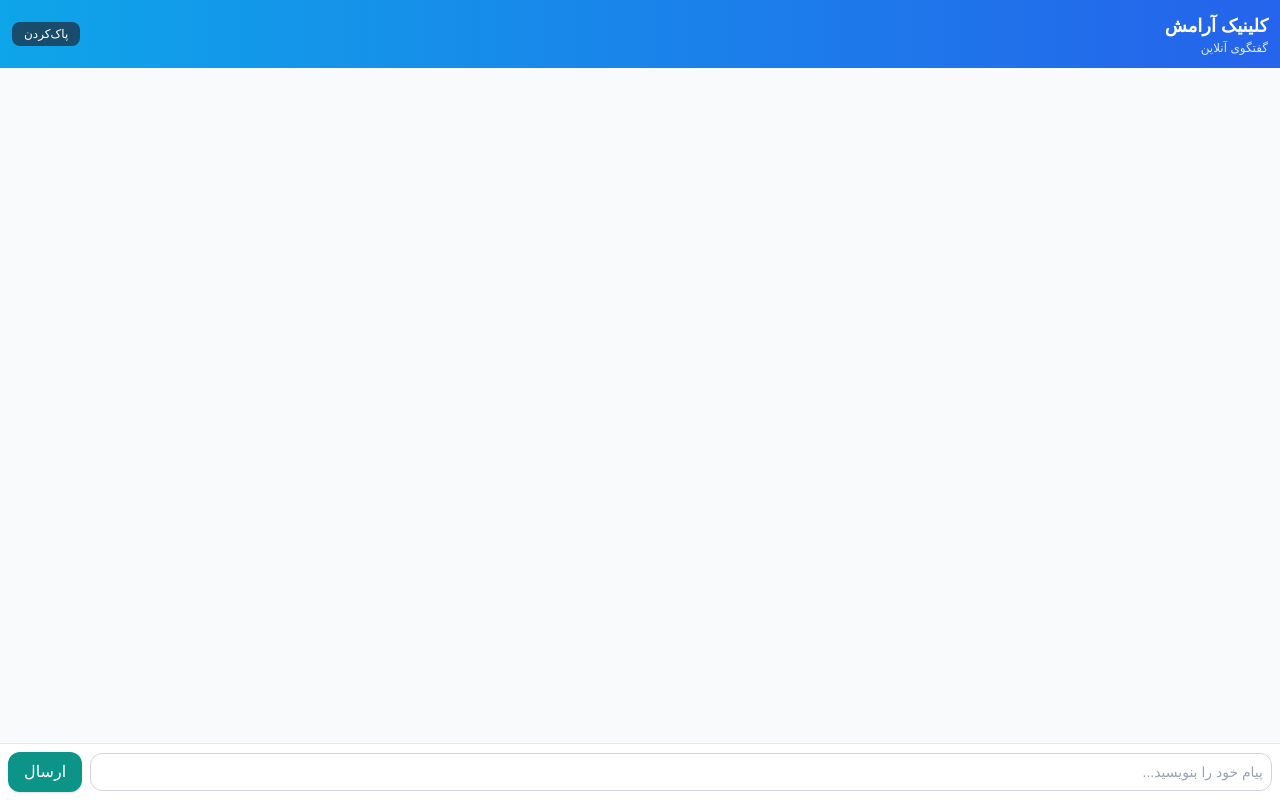
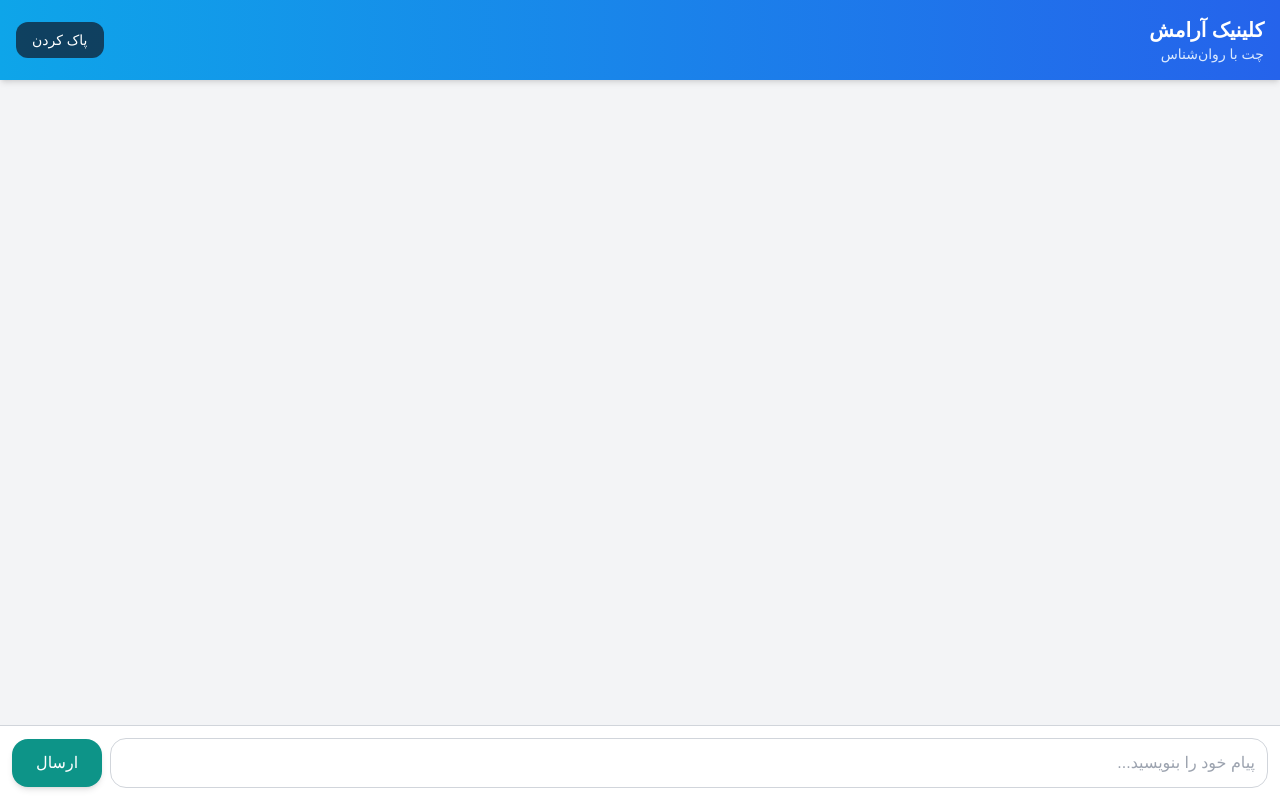
Before and after one commit to OmidHasani/ravmin, a website: page chatserv/chat.html in a window 1280 px wide. Drawn offline with nearby package versions, Linux system fonts and the light colour scheme.

Commit message:
Update chat.html

```diff
--- a/chatserv/chat.html
+++ b/chatserv/chat.html
@@ -6,29 +6,33 @@
   <script src="https://cdn.tailwindcss.com"></script>
   <style>
     body { font-family: 'Vazirmatn', sans-serif; }
-    .msg { animation: fadeIn .3s ease; }
+    .msg { animation: fadeIn .25s ease; }
     @keyframes fadeIn { 0% { opacity: 0; transform: translateY(6px);} 100% { opacity:1; transform:translateY(0);} }
   </style>
 </head>
-<body class="bg-white h-screen flex flex-col">
+<body class="bg-gray-100 h-screen flex flex-col">
 
-  <!-- هدر ثابت بالا -->
-  <header class="bg-gradient-to-r from-sky-500 to-blue-600 text-white p-3 flex justify-between items-center shadow-md">
+  <!-- هدر -->
+  <header class="bg-gradient-to-r from-sky-500 to-blue-600 text-white p-4 flex justify-between items-center shadow-md">
     <div>
-      <h1 class="text-lg font-bold">کلینیک آرامش</h1>
-      <p class="text-xs text-blue-100">گفتگوی آنلاین</p>
+      <h1 class="text-xl font-bold">کلینیک آرامش</h1>
+      <p class="text-sm text-blue-100">چت با روان‌شناس</p>
     </div>
-    <button id="clearHistoryBtn" class="bg-gray-800/70 hover:bg-gray-900/80 text-xs px-3 py-1 rounded-lg">پاک‌کردن</button>
+    <button id="clearHistoryBtn" class="bg-gray-900/70 hover:bg-gray-900 text-sm px-4 py-2 rounded-xl">پاک کردن</button>
   </header>
 
-  <!-- بخش چت -->
-  <main id="chat" class="flex-1 overflow-y-auto p-3 space-y-2 bg-gray-50"></main>
+  <!-- بخش پیام‌ها -->
+  <main id="chat" class="flex-1 overflow-y-auto p-4 space-y-4">
+    <!-- پیام‌ها اینجا اضافه می‌شن -->
+  </main>
 
-  <!-- ورودی ثابت پایین -->
-  <footer class="p-2 bg-white border-t border-gray-200 flex items-center gap-2">
+  <!-- ورودی -->
+  <footer class="p-3 bg-white border-t border-gray-300 flex items-center gap-2">
     <textarea id="inputMessage" rows="1" placeholder="پیام خود را بنویسید..."
-      class="flex-grow text-sm p-2 rounded-xl border border-gray-300 focus:outline-none focus:ring-2 focus:ring-teal-500 resize-none overflow-y-hidden"></textarea>
-    <button id="sendBtn" class="bg-teal-600 text-white px-4 py-2 rounded-xl shadow hover:bg-teal-700">ارسال</button>
+      class="flex-grow text-base p-3 rounded-2xl border border-gray-300 focus:outline-none focus:ring-2 focus:ring-teal-500 resize-none overflow-y-hidden"></textarea>
+    <button id="sendBtn" class="bg-teal-600 text-white px-6 py-3 rounded-2xl text-base font-medium shadow-md hover:bg-teal-700">
+      ارسال
+    </button>
   </footer>
 
   <script>
@@ -48,10 +52,10 @@
       const wrapper = document.createElement('div');
       wrapper.classList.add('flex', 'w-full');
       const div = document.createElement('div');
-      div.classList.add('msg','p-3','rounded-2xl','max-w-[80%]','whitespace-pre-wrap','break-words','leading-relaxed','text-sm');
+      div.classList.add('msg','p-4','rounded-3xl','max-w-[85%]','whitespace-pre-wrap','break-words','leading-relaxed','text-lg');
       if (sender === 'user') {
         wrapper.classList.add('justify-start');
-        div.classList.add('bg-teal-500','text-white');
+        div.classList.add('bg-teal-600','text-white');
       } else {
         wrapper.classList.add('justify-end');
         div.classList.add('bg-blue-100','text-gray-900');
@@ -66,10 +70,10 @@
       const wrapper = document.createElement('div');
       wrapper.classList.add('flex','w-full');
       const div = document.createElement('div');
-      div.classList.add('msg','p-3','rounded-2xl','max-w-[80%]','whitespace-pre-wrap','break-words','leading-relaxed','text-sm');
+      div.classList.add('msg','p-4','rounded-3xl','max-w-[85%]','whitespace-pre-wrap','break-words','leading-relaxed','text-lg');
       if (sender === 'user') {
         wrapper.classList.add('justify-start');
-        div.classList.add('bg-teal-500','text-white');
+        div.classList.add('bg-teal-600','text-white');
       } else {
         wrapper.classList.add('justify-end');
         div.classList.add('bg-blue-100','text-gray-900');
```
